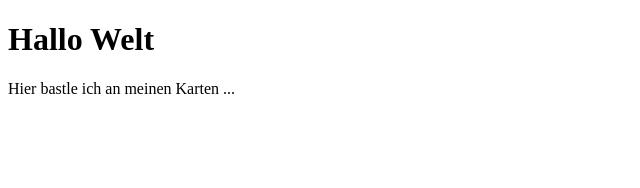
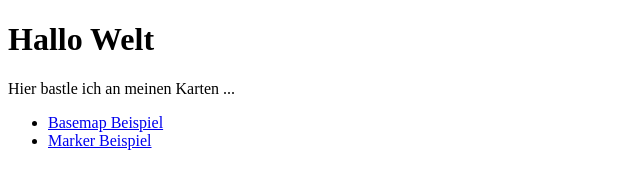
Before and after one commit to mateosenoner/mateosenoner.github.io, a plain HTML site: page index.html in a window 1280 px wide. Shown: the whole page, without its empty margins (0-640 px from the left). Drawn offline with Linux system fonts and the light colour scheme.

Commit message:
Links auf basemap und auf Marker hinzugefügt

```diff
--- a/index.html
+++ b/index.html
@@ -9,5 +9,9 @@
 <body>
     <h1>Hallo Welt</h1>
     <p>Hier bastle ich an meinen Karten ...</p>
+    <ul>
+        <li><a href="basemap.html">Basemap Beispiel</a></li>
+        <li><a href="marker.html">Marker Beispiel</a></li>
+    </ul>
 </body>
 </html>
```
